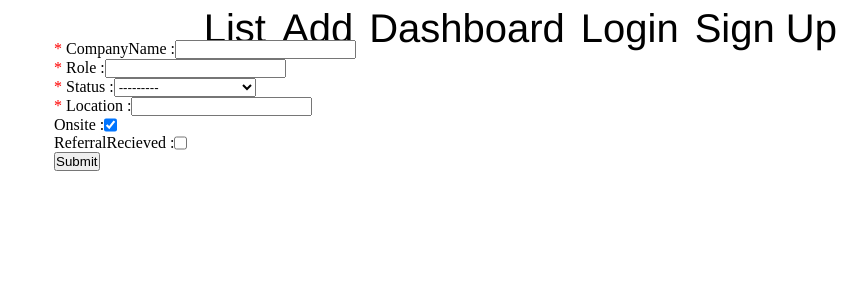
After one commit to Suryash-Jha/JobTracker, a Django app: template JobApp/templates/JobApp/addJob.html in a window 1280 px wide. The commit adds this page. Shown: the top 300 px of the page, without its empty margins (435-1280 px from the left). Run offline with Django 4.2, Linux system fonts and the light colour scheme; the template is opened without the code that fills it: values that come from a table or form of the project are taken from there, others are empty.

Commit message:
adding job working as of now

```diff
--- a/JobApp/admin.py
+++ b/JobApp/admin.py
@@ -1,3 +1,5 @@
 from django.contrib import admin
+from .models import JobModel
 
+admin.site.register(JobModel)
 # Register your models here.
--- a/JobApp/models.py
+++ b/JobApp/models.py
@@ -20,7 +20,10 @@ class JobModel(models.Model):
     role= models.CharField(max_length=10)
     status= models.CharField(max_length=15, choices=StatusOptions)
     location= models.CharField(max_length=20)
-    onsite= models.BooleanField(default=1)
-    referralRecieved= models.BooleanField(default=0)
+    onsite= models.BooleanField(default=True)
+    referralRecieved= models.BooleanField(default=False)
     created_at = models.DateTimeField(auto_now_add=True)
     updated_at = models.DateTimeField(auto_now=True)
+
+    def __str__(self):
+        return self.companyName+ str(self.id)
--- /dev/null
+++ b/JobApp/templates/JobApp/addJob.html
@@ -0,0 +1,52 @@
+{% extends "base.html" %} {% block mainBody%}
+<!DOCTYPE html>
+<html lang="en">
+  <head>
+    <meta charset="UTF-8" />
+    <meta name="viewport" content="width=device-width, initial-scale=1.0" />
+    <title>Add Job</title>
+  </head>
+  <style>
+    * {
+      margin: 0;
+      padding: 0;
+      box-sizing: border-box;
+    }
+    .container {
+      display: flex;
+      flex-direction: column;
+      align-items: center;
+      justify-content: center;
+    }
+
+    .flex-h {
+      display: flex;
+      flex-direction: row;
+    }
+    .flex-v {
+      display: flex;
+      flex-direction: column;
+    }
+  </style>
+  <body>
+    <div class="container">
+      <form method="post" autocomplete="off">
+        {% csrf_token %} {% for field in form %}
+        <div class="flex-h">
+          <label for="{{ field.id_for_label }}">
+            {% if field.field.required %}
+            <span style="color: red">*</span>
+            {% endif %}{{ field.label }} :
+          </label>
+          {{field}} {% if field.error %}
+          <small style="color: grey">{{ field.error }}</small>
+          {% endif %}
+        </div>
+        {% endfor %}
+
+        <input type="submit" value="Submit" />
+      </form>
+    </div>
+  </body>
+</html>
+{% endblock %}
--- a/JobApp/templates/base.html
+++ b/JobApp/templates/base.html
@@ -5,9 +5,38 @@
     <meta name="viewport" content="width=device-width, initial-scale=1.0" />
     <title>Document</title>
   </head>
+  <style>
+    * {
+      margin: 0;
+      padding: 0;
+      box-sizing: border-box;
+    }
+    nav {
+      display: flex;
+      flex-direction: row;
+      height: 3vh;
+      width: 100vw;
+      margin-top: 2vh;
+      align-items: center;
+      justify-content: flex-end;
+    }
+
+    nav a {
+      text-decoration: none;
+      color: #000000;
+      font-size: 5vh;
+      font-family: "Franklin Gothic Medium", "Arial Narrow", Arial, sans-serif;
+      margin: 1vh;
+    }
+  </style>
   <body>
-    <h1>BASE</h1>
-    {% block mainBody %}
-    {% endblock %}
+    <nav>
+      <a href="/list">List</a>
+      <a href="/add">Add</a>
+      <a href="/dashboard">Dashboard</a>
+      <a href="/login">Login</a>
+      <a href="/SignUp">Sign Up</a>
+    </nav>
+    {% block mainBody %} {% endblock %}
   </body>
 </html>
--- a/JobApp/views.py
+++ b/JobApp/views.py
@@ -1,5 +1,22 @@
 from django.shortcuts import render
 from django.http import HttpResponse, JsonResponse
+from django.views.decorators.csrf import csrf_exempt
+
+from django import forms
+from .models import JobModel
+
+
+class JobData(forms.ModelForm):
+    class Meta:
+        model= JobModel
+        fields=(
+            "companyName",
+            "role",
+            "status",
+            "location",
+            "onsite",
+            "referralRecieved"
+        )
 
 def hello(req):
     data= {"status": "hello"}
@@ -9,9 +26,45 @@ def home(req):
     data={"status": "home"}
     return render(req, "JobApp\index.html")
 
-def addJob(req):
-    data= {"status": "hello"}
-    return JsonResponse(data)
+@csrf_exempt
+def addJob(request):
+    statusCode = 200
+    status = ""
+
+    if request.method == "POST":
+        try:
+            form = JobData(request.POST)
+            if form.is_valid():
+                form.save()
+
+        except Exception as e:
+            statusCode = 404
+            status = "Failed to save data" + str(e)
+    else:
+        form = JobData()
+    return render(
+        request,
+        "JobApp\\addJob.html",
+        {"form": form, "status": status, "statusCode": statusCode},
+    )
+# @csrf_exempt
+# def addJob(req):
+#     statusCode = 200
+
+#     if req.method == "POST":
+#         form = JobData(req.POST)
+#         if form.is_valid():
+#             form.save()
+#         else:
+#             print("saved")
+#         return JsonResponse({"statusCode": statusCode, "FORM": str(form), "post": str(req.POST)})
+
+#     else:
+#         data = JobModel.objects.all()
+#         for i in data:
+#             print(i.companyName + " applied on " + str(i.updated_at))
+#         form = JobData()
+#     return render(req, "JobApp\\addJob.html", {"form": form, "statusCode": statusCode})
 
 def updateJob(req, id):
     data= {"status": "hello", "id": id}
@@ -24,6 +77,8 @@ def deleteJob(req, id):
 def listJobs(req):
     arr= [3, 3, 5]
     data= {"status": "hello", "arr": arr}
+    return JsonResponse(data)
+
 
 
 # Create your views here.
```
Also changed, not shown: JobApp/templates/JobApp/index.html (+18 -1 lines), db.sqlite3.
